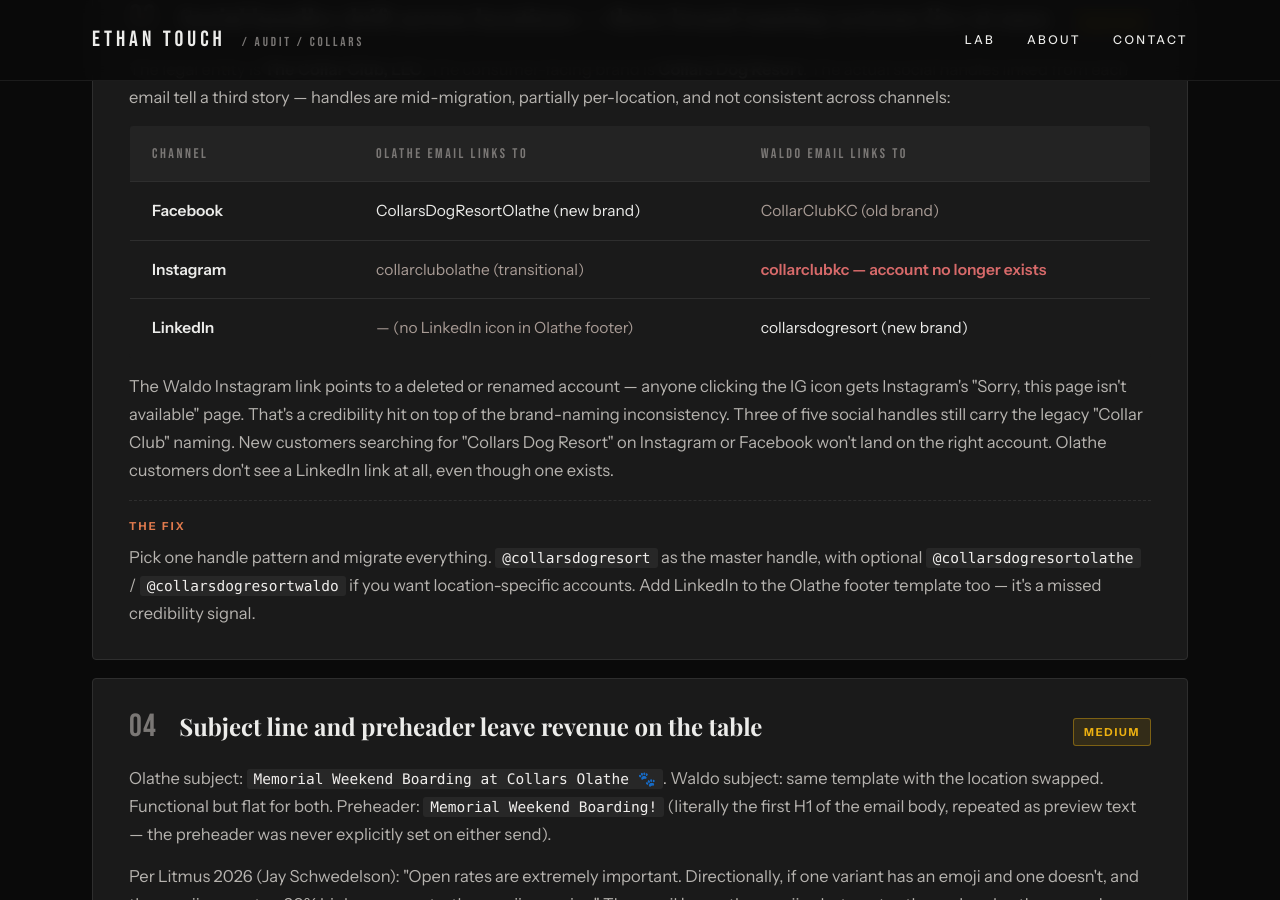
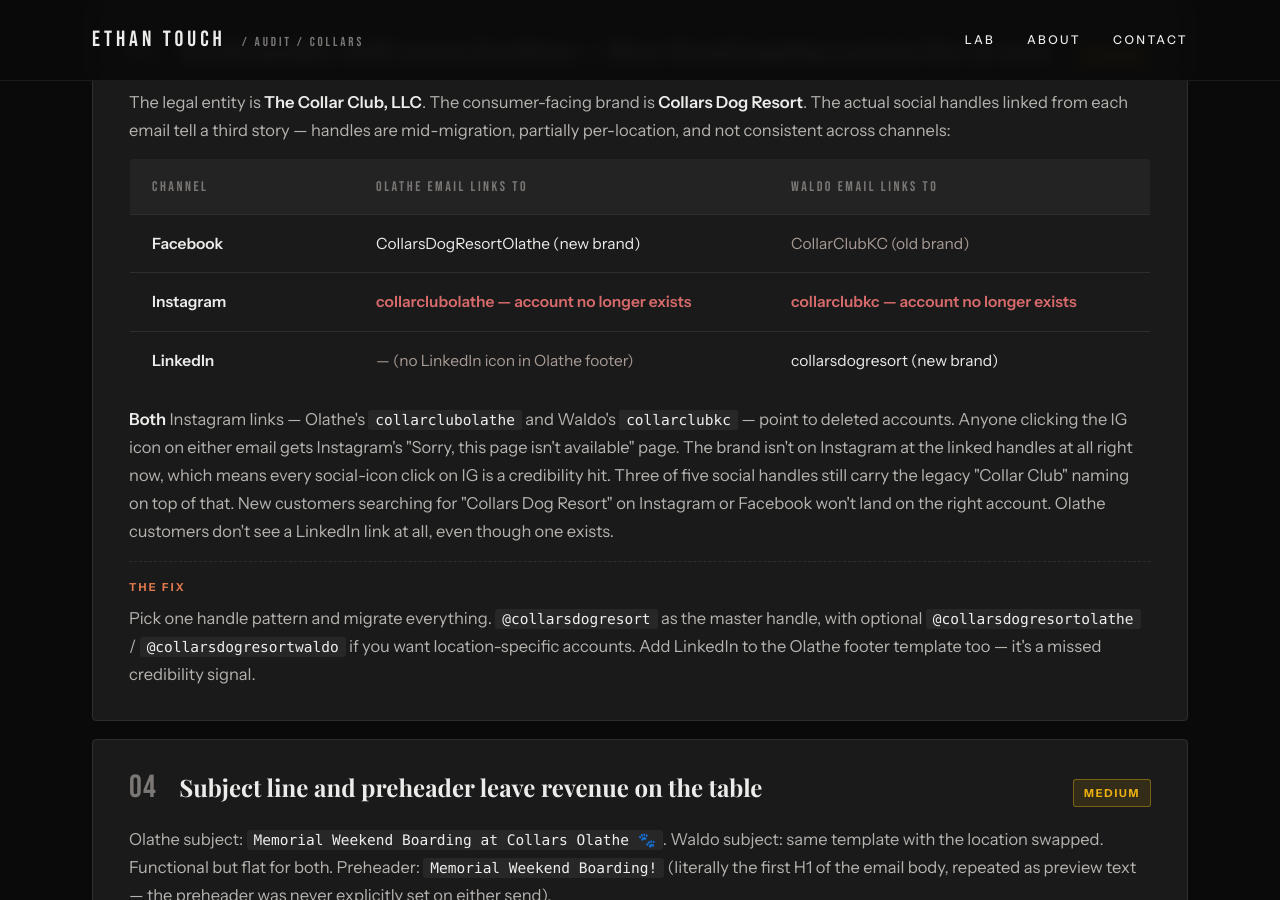
Before and after one commit to woofwallee/ethantouch.com, a Jekyll site: the page lab/emails/collars/audit/index.html, which Jekyll copies as it is, in a window 1280 px wide and 900 px high, scrolled down 3621 px. Built offline with Jekyll 4.4.1, drawn with Linux system fonts in a browser that asks for light colours; some web fonts are replaced; some of the changed text lies outside the part shown.

Commit message:
Mark both Instagram links as deleted accounts in audit
Both collarclubolathe and collarclubkc return Instagram's
'Sorry, this page isn't available' page. Updated:

- Finding 01 footer: Olathe section now lists IG as broken
- Finding 03 social table: both IG cells flagged red as no-longer-exists
  with rewritten paragraph emphasizing the brand has no IG presence at
  the linked handles right now
- Olathe location snapshot: red row added for the dead IG icon
- At-a-glance stats: dedicated stat for both deleted IG accounts

Co-Authored-By: Claude Opus 4.7 <noreply@anthropic.com>

```diff
--- a/lab/emails/collars/audit/index.html
+++ b/lab/emails/collars/audit/index.html
@@ -625,8 +625,8 @@
   <h2>Seven issues, none of them complicated.</h2>
   <div class="summary-grid">
     <div class="summary-stat">
-      <div class="num">6</div>
-      <div class="lbl">Waldo footer links broken — 5 service-strip URLs return 404, plus the Instagram icon links to a deleted account</div>
+      <div class="num">2</div>
+      <div class="lbl">Instagram accounts deleted — both Olathe and Waldo IG icons link to non-existent handles</div>
     </div>
     <div class="summary-stat">
       <div class="num">2</div>
@@ -665,8 +665,12 @@
         <span class="label"><strong>About Us misrouted</strong> to a puppy-training page; Testimonials goes to a Google Search</span>
       </div>
       <div class="snapshot-row">
+        <span class="icon bad">✗</span>
+        <span class="label"><strong>Instagram icon links to a deleted account</strong> (collarclubolathe) — clicks land on Instagram's "page not available" error</span>
+      </div>
+      <div class="snapshot-row">
         <span class="icon warn">⚠</span>
-        <span class="label"><strong>Mixed-era social handles</strong> — FB on new brand, IG on transitional, no LinkedIn in footer</span>
+        <span class="label"><strong>Facebook on new brand, no LinkedIn in footer</strong> — channel coverage incomplete vs Waldo</span>
       </div>
       <div class="snapshot-row">
         <span class="icon dash">—</span>
@@ -746,6 +750,7 @@
       <li>Testimonials → Google Search results page (no real testimonials page exists)</li>
       <li>About Us → <code>olathe.collarsdogresort.com/puppy-training-in-olathe/</code> — wrong destination (lands on a training page, not About)</li>
       <li>Directions → Google Maps directions to 12732 S Pflumm Rd — works ✓</li>
+      <li><strong>Instagram icon → <code>instagram.com/collarclubolathe/</code> — account is gone</strong> ("Sorry, this page isn't available")</li>
     </ul>
 
     <p>Same brand, same Gingr template, totally inconsistent execution. Waldo subscribers hit a dead end on five of seven links. Olathe subscribers click "About Us" and learn about puppy training. Neither send has a real testimonials destination.</p>
@@ -790,11 +795,11 @@
       </thead>
       <tbody>
         <tr><td>Facebook</td><td class="col-new">CollarsDogResortOlathe (new brand)</td><td class="col-orig">CollarClubKC (old brand)</td></tr>
-        <tr><td>Instagram</td><td class="col-orig">collarclubolathe (transitional)</td><td class="col-orig"><strong style="color:#d76a6a;">collarclubkc — account no longer exists</strong></td></tr>
+        <tr><td>Instagram</td><td class="col-orig"><strong style="color:#d76a6a;">collarclubolathe — account no longer exists</strong></td><td class="col-orig"><strong style="color:#d76a6a;">collarclubkc — account no longer exists</strong></td></tr>
         <tr><td>LinkedIn</td><td class="col-orig">— (no LinkedIn icon in Olathe footer)</td><td class="col-new">collarsdogresort (new brand)</td></tr>
       </tbody>
     </table>
-    <p>The Waldo Instagram link points to a deleted or renamed account — anyone clicking the IG icon gets Instagram's "Sorry, this page isn't available" page. That's a credibility hit on top of the brand-naming inconsistency. Three of five social handles still carry the legacy "Collar Club" naming. New customers searching for "Collars Dog Resort" on Instagram or Facebook won't land on the right account. Olathe customers don't see a LinkedIn link at all, even though one exists.</p>
+    <p><strong>Both</strong> Instagram links — Olathe's <code>collarclubolathe</code> and Waldo's <code>collarclubkc</code> — point to deleted accounts. Anyone clicking the IG icon on either email gets Instagram's "Sorry, this page isn't available" page. The brand isn't on Instagram at the linked handles at all right now, which means every social-icon click on IG is a credibility hit. Three of five social handles still carry the legacy "Collar Club" naming on top of that. New customers searching for "Collars Dog Resort" on Instagram or Facebook won't land on the right account. Olathe customers don't see a LinkedIn link at all, even though one exists.</p>
     <div class="finding-fix">
       <div class="finding-fix-label">The fix</div>
       <p>Pick one handle pattern and migrate everything. <code>@collarsdogresort</code> as the master handle, with optional <code>@collarsdogresortolathe</code> / <code>@collarsdogresortwaldo</code> if you want location-specific accounts. Add LinkedIn to the Olathe footer template too — it's a missed credibility signal.</p>
```
Also changed, not shown: other parts of lab/emails/collars/audit/index.html (+1 -1 lines).
